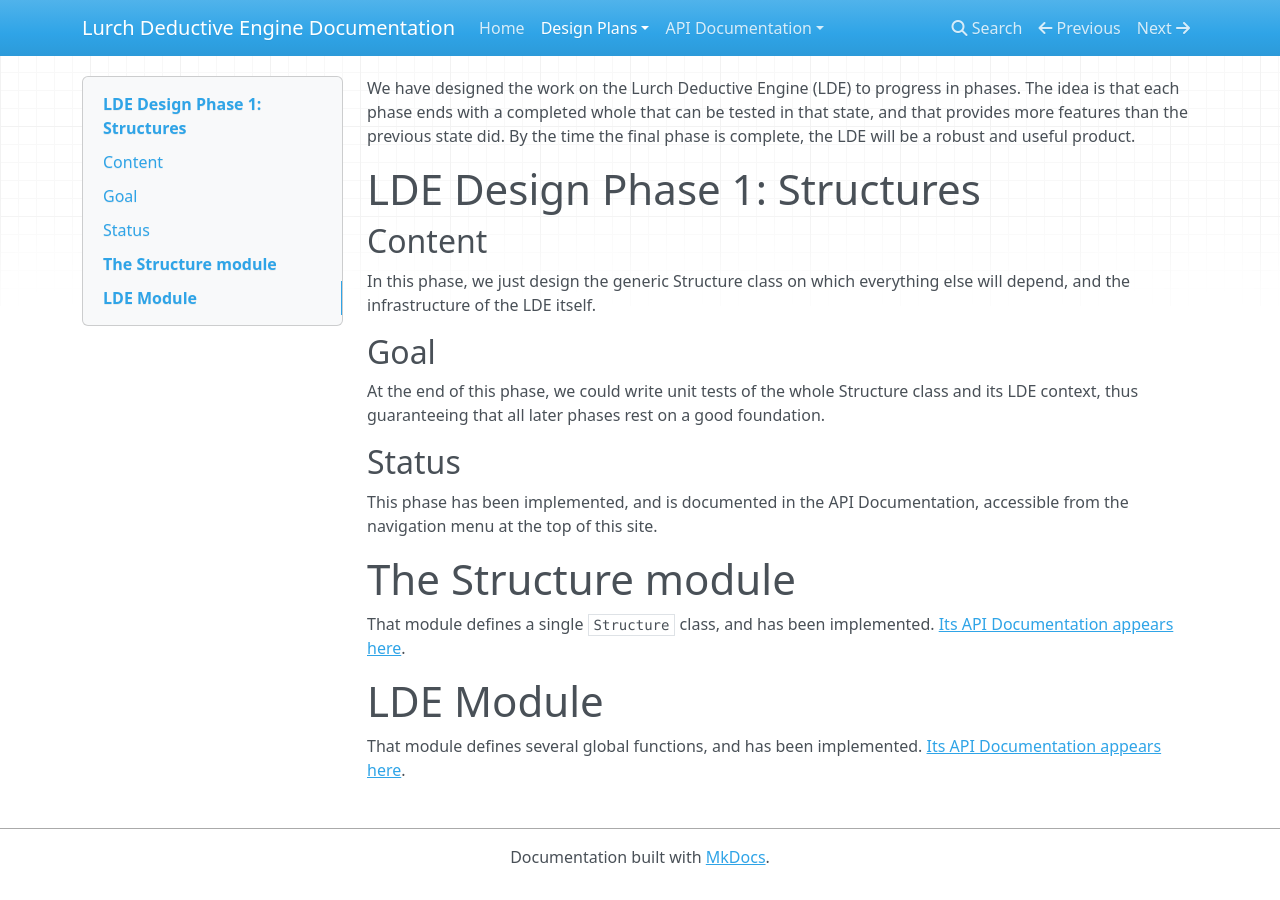
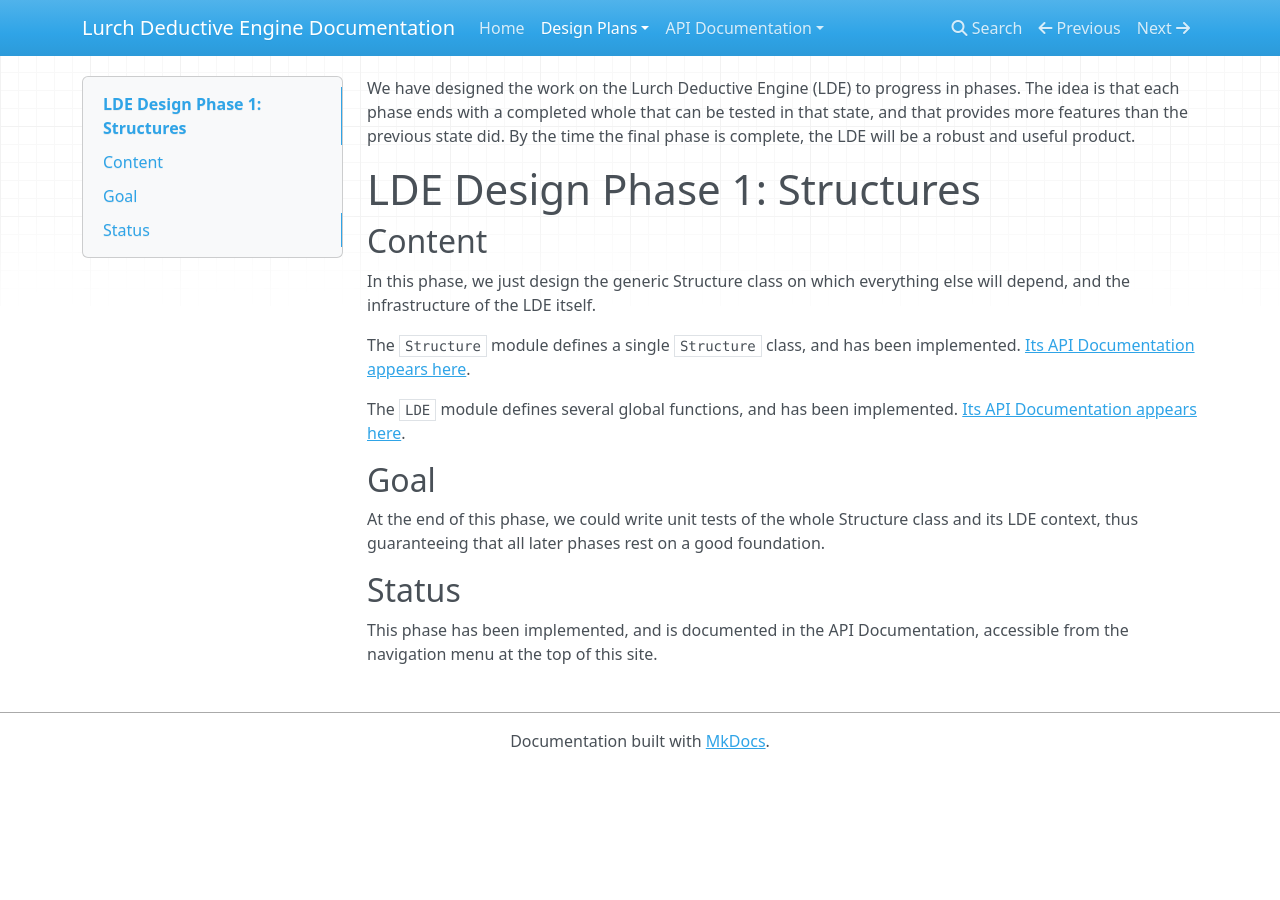
Before and after one commit to lurchmath/lde, an MkDocs documentation site: the page built from docs/phase1-structures.md, in a window 1280 px wide. Built offline with MkDocs 1.6.1, drawn with Linux system fonts in a browser that asks for light colours; nearby versions of some CDN libraries; old or Windows-style settings are respelled for this version of MkDocs; part of the change alters nothing that is shown.

Commit message:
Improving look of Phase 1 docs

```diff
--- a/docs/phase1-structures.md
+++ b/docs/phase1-structures.md
@@ -12,6 +12,12 @@ robust and useful product.
 In this phase, we just design the generic Structure class on which
 everything else will depend, and the infrastructure of the LDE itself.
 
+The `Structure` module defines a single `Structure` class, and has been
+implemented. [Its API Documentation appears here](api-structures.md).
+
+The `LDE` module defines several global functions, and has been implemented.
+[Its API Documentation appears here](api-lde.md).
+
 ## Goal
 
 At the end of this phase, we could write unit tests of the whole Structure
@@ -22,13 +28,3 @@ good foundation.
 
 This phase has been implemented, and is documented in the API Documentation,
 accessible from the navigation menu at the top of this site.
-
-# The Structure module
-
-That module defines a single `Structure` class, and has been implemented.
-[Its API Documentation appears here](api-structures.md).
-
-# LDE Module
-
-That module defines several global functions, and has been implemented.
-[Its API Documentation appears here](api-lde.md).
```
Also changed, not shown: site/index.html, site/phase1-structures/index.html, site/search/search_index.json.
